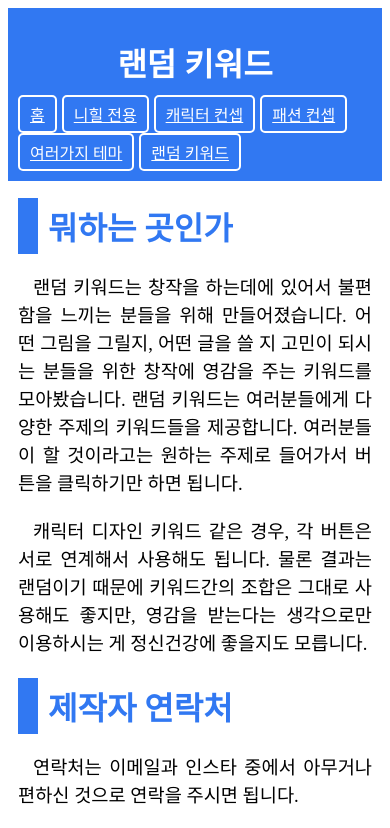
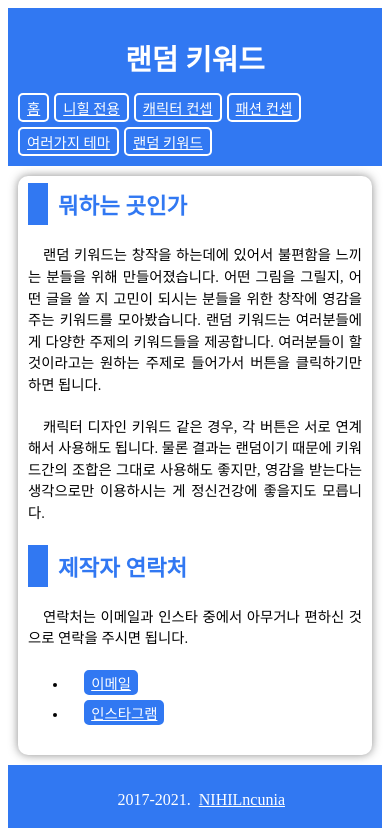
Before and after one commit to random-keyword/random-keyword, a Next.js app: page / in a window 390 px wide. Shown: the top 828 px of the page. Built offline with nearby package versions, Linux system fonts and the light colour scheme.

Commit message:
2021 0216 모바일 환경 개선

```diff
--- a/components/AppLayout.jsx
+++ b/components/AppLayout.jsx
@@ -9,7 +9,6 @@ const AppLayout = ({ children, }) => {
   const headerStyle = css`
     box-sizing: border-box;
     width: 100%;
-    margin-bottom: 17px;
     background: #3178f2;
     padding: 10px;
 
@@ -18,6 +17,14 @@ const AppLayout = ({ children, }) => {
       color: #ffffff;
       font-weight: 900;
       margin-bottom: 10px;
+      font-size: 3rem;
+
+      @media (min-width: 451px) and (max-width: 800px) {
+        font-size: 2.4rem;
+      }
+      @media (min-width: 1px) and (max-width: 450px) {
+        font-size: 1.8rem;
+      }
     }
 
     & > nav {
@@ -26,12 +33,22 @@ const AppLayout = ({ children, }) => {
 
       & > a {
         display: inline-block;
-        padding: 5px 10px;
+        padding: 2px 7px;
+        margin-top: 5px;
         margin-right: 5px;
         border-radius: 5px;
         border: 2px solid #ffffff;
         font-weight: 500;
         color: #ffffff;
+        font-size: 1.3rem;
+
+        @media (min-width: 451px) and (max-width: 800px) {
+          font-size: 1.1rem;
+        }
+        @media (min-width: 1px) and (max-width: 450px) {
+          font-size: 0.9rem;
+          font-weight: 400;
+        }
 
         &:hover {
           background: #ffffff;
@@ -47,9 +64,15 @@ const AppLayout = ({ children, }) => {
     box-sizing: border-box;
     background: #3178f2;
     padding: 10px;
-    margin-top: 20px;
     text-align: center;
-    font-size: 14pt;
+    font-size: 2rem;
+
+    @media (min-width: 451px) and (max-width: 800px) {
+      font-size: 1.5rem;
+    }
+    @media (min-width: 1px) and (max-width: 450px) {
+      font-size: 1rem;
+    }
 
     & > p {
       color: #ffffff;
@@ -75,9 +98,13 @@ const AppLayout = ({ children, }) => {
   `;
 
   const middleStyle = css`
-    width: 100%;
+    width: calc(100% - 20px);
     box-sizing: border-box;
     flex: 1;
+    overflow-y: scroll;
+    box-shadow: 0px 0px 10px #33333390;
+    margin: 10px;
+    border-radius: 10px;
   `;
 
   return (
--- a/components/StyledArticle.jsx
+++ b/components/StyledArticle.jsx
@@ -4,7 +4,7 @@ import PropTypes from 'prop-types';
 
 const StyledArticle = ({ children, }) => {
   const articleStyle = css`
-    padding: 0px 10px;
+    padding: 7px 10px 10px 10px;
     box-sizing: border-box;
     height: 100%;
 
@@ -20,11 +20,6 @@ const StyledArticle = ({ children, }) => {
       & > header {
         width: 100%;
         box-sizing: border-box;
-
-        & > p {
-          margin-bottom: 3px;
-          font-weight: 500;
-        }
 
         & > .none {
           color: #ffffff;
@@ -42,10 +37,18 @@ const StyledArticle = ({ children, }) => {
           outline: none;
           cursor: pointer;
           padding: 0px 5px;
-          font-size: 12pt;
+          font-size: 1.3rem;
           margin-top: 3px;
           margin-right: 3px;
           border-radius: 5px;
+
+          @media (min-width: 451px) and (max-width: 800px) {
+            font-size: 1.1rem;
+          }
+          @media (min-width: 1px) and (max-width: 450px) {
+            font-size: 0.9rem;
+            font-weight: 400;
+          }
 
           &:hover {
             color: #3178f2;
@@ -80,27 +83,27 @@ const StyledArticle = ({ children, }) => {
             font-weight: 900;
             display: block;
           }
+        }
 
-          & > .blue-small {
-            color: #3178f2;
-            font-size: 24pt;
-            font-weight: 900;
+        & > div > .normal {
+          font-size: 3rem;
+
+          @media (min-width: 451px) and (max-width: 800px) {
+            font-size: 2rem;
+          }
+          @media (min-width: 1px) and (max-width: 450px) {
+            font-size: 1.4rem;
           }
         }
 
-        & > div > .normal {
-          font-size: 36pt;
-        }
+        & > div > .middle {
+          font-size: 2rem;
 
-        & > div > .middle {
-          font-size: 24pt;
-        }
-
-        & > div > .small {
-          font-size: 16pt;
-
-          & > span {
-            font-weight: 900;
+          @media (min-width: 451px) and (max-width: 800px) {
+            font-size: 1.5rem;
+          }
+          @media (min-width: 1px) and (max-width: 450px) {
+            font-size: 1.2rem;
           }
         }
       }
@@ -113,7 +116,14 @@ const StyledArticle = ({ children, }) => {
       padding: 5px 10px;
       border-left: 20px solid #3178f2;
       color: #3178f2;
-      font-size: 24pt;
+      font-size: 2.2rem;
+
+      @media (min-width: 451px) and (max-width: 800px) {
+        font-size: 1.6rem;
+      }
+      @media (min-width: 1px) and (max-width: 450px) {
+        font-size: 1.4rem;
+      }
     }
 
     & > p {
@@ -121,15 +131,32 @@ const StyledArticle = ({ children, }) => {
       margin-bottom: 20px;
       text-align: justify;
       text-indent: 15px;
-      font-size: 14pt;
+      font-size: 1.3rem;
       line-height: 1.5;
       font-weight: 500;
+
+      @media (min-width: 451px) and (max-width: 800px) {
+        font-size: 1.1rem;
+      }
+      @media (min-width: 1px) and (max-width: 450px) {
+        font-size: 0.9rem;
+        font-weight: 400;
+      }
     }
 
     & > ul {
       margin-top: 20px;
       margin-bottom: 20px;
-      font-size: 14pt;
+      font-size: 1.3rem;
+      font-weight: 500;
+
+      @media (min-width: 451px) and (max-width: 800px) {
+        font-size: 1.1rem;
+      }
+      @media (min-width: 1px) and (max-width: 450px) {
+        font-size: 0.9rem;
+        font-weight: 400;
+      }
 
       & > li:nth-of-type(1) {
         margin-top: 0px;
@@ -154,7 +181,6 @@ const StyledArticle = ({ children, }) => {
           color: #ffffff;
           display: inline-block;
           border-radius: 5px;
-          font-weight: 500;
 
           &:hover {
             color: #3178f2;
--- a/pages/keyword/NIHIL.jsx
+++ b/pages/keyword/NIHIL.jsx
@@ -78,7 +78,11 @@ const KeywordNIHIL = () => {
           <div id='keyword-container'>
             <div>
               <p className={size}>{keyword}</p>
-              {isDesc ? desc : ''}
+              {
+                isDesc
+                ? <p className='middle'>{desc}</p>
+                : ''
+              }
             </div>
           </div>
         </div>
--- a/pages/keyword/theme.jsx
+++ b/pages/keyword/theme.jsx
@@ -40,7 +40,7 @@ const KeywordTheme = () => {
     const item = getMajor();
 
     setKeyword(<span className='blue-block'>{item.card}</span>);
-    setSub(<span className='blue-small'>{item.direction}</span>);
+    setSub(<span className='blue'>{item.direction}</span>);
     setIsSub(true);
     setSize('normal');
   }, []);
@@ -49,7 +49,7 @@ const KeywordTheme = () => {
     const item = getMinor();
 
     setKeyword(<span className='blue-block'>{item.card}</span>);
-    setSub(<span className='blue-small'>{item.message}</span>);
+    setSub(<span className='blue'>{item.message}</span>);
     setIsSub(true);
     setSize('normal');
   }, []);
@@ -76,7 +76,7 @@ const KeywordTheme = () => {
               <p className={size}>{ keyword }</p>
               {
                 isSub ? (
-                  <p className='small'>{sub}</p>
+                  <p className='middle'>{sub}</p>
                 ) : (
                   ''
                 )
```
Also changed, not shown: utils/getNIHILkeyword.js (+28 -28 lines).
